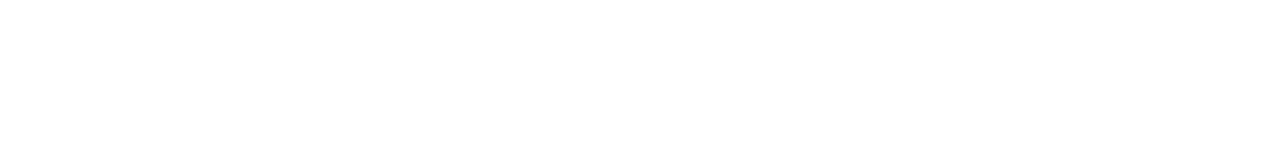
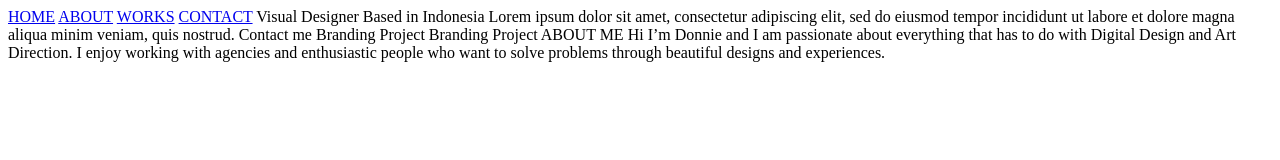
Before and after one commit to JackKybl/portfolio, a plain HTML site: page index.html in a window 1280 px wide. Drawn offline with Linux system fonts and the light colour scheme.

Commit message:
Text added

```diff
--- a/index.html
+++ b/index.html
@@ -5,6 +5,23 @@
   <title>Title</title>
 </head>
 <body>
+<a href="/">HOME</a>
+<a href="/">ABOUT</a>
+<a href="/">WORKS</a>
+<a href="/">CONTACT</a>
+
+Visual Designer Based in Indonesia
+Lorem ipsum dolor sit amet, consectetur adipiscing elit, sed do eiusmod tempor incididunt ut labore et dolore magna aliqua minim veniam, quis nostrud.
+
+Contact me
+
+Branding Project
+
+Branding Project
+
+ABOUT ME
+
+Hi I’m Donnie and I am passionate about everything that has to do with Digital Design and Art Direction. I enjoy working with agencies and enthusiastic people who want to solve problems through beautiful designs and experiences.
 
 </body>
 </html>
```
